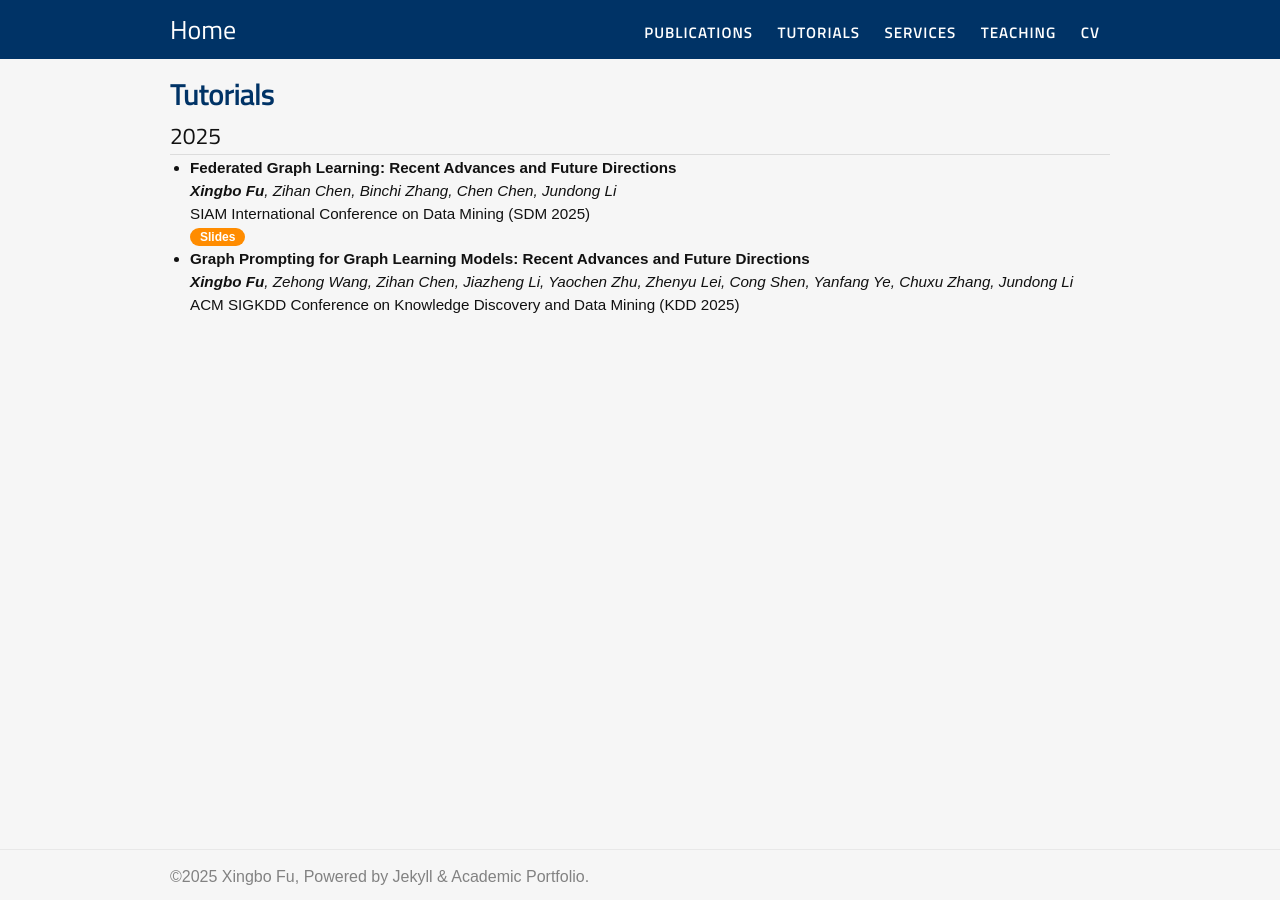
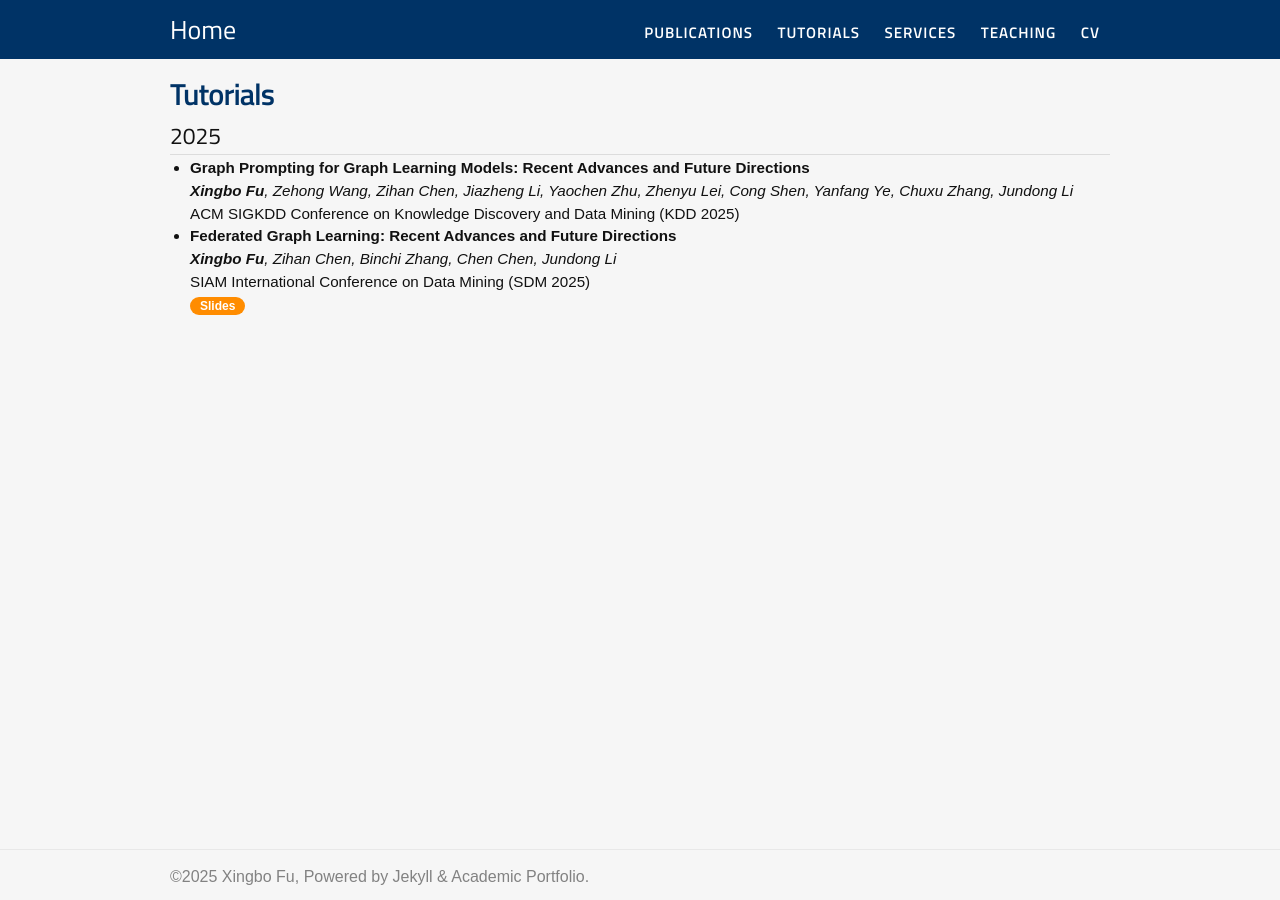
Before and after one commit to xbfu/xbfu.github.io, a Jekyll site: the page built from tutorials.md, in a window 1280 px wide. Built offline with Jekyll 4.4.1, drawn with Linux system fonts in a browser that asks for light colours; nearby versions of some CDN libraries.

Commit message:
Update tutorials.md

```diff
--- a/tutorials.md
+++ b/tutorials.md
@@ -8,15 +8,15 @@ subtitle: Tutorials - Xingbo Fu
 <h2>2025</h2>
 <ul>
 	<li>
+		<b>Graph Prompting for Graph Learning Models: Recent Advances and Future Directions</b><br>
+		<i><b>Xingbo Fu</b>, Zehong Wang, Zihan Chen, Jiazheng Li, Yaochen Zhu, Zhenyu Lei, Cong Shen, Yanfang Ye, Chuxu Zhang, Jundong Li</i><br>
+		ACM SIGKDD Conference on Knowledge Discovery and Data Mining (KDD 2025)<br>
+	</li>
+	<li>
 		<b>Federated Graph Learning: Recent Advances and Future Directions</b><br>
 		<i><b>Xingbo Fu</b>, Zihan Chen, Binchi Zhang, Chen Chen, Jundong Li</i><br>
 		SIAM International Conference on Data Mining (SDM 2025)<br>
         	<a href="Federated Graph Learning (SDM Tutorial).pdf"><div class="slides">Slides</div></a>
 	</li>
-	<li>
-		<b>Graph Prompting for Graph Learning Models: Recent Advances and Future Directions</b><br>
-		<i><b>Xingbo Fu</b>, Zehong Wang, Zihan Chen, Jiazheng Li, Yaochen Zhu, Zhenyu Lei, Cong Shen, Yanfang Ye, Chuxu Zhang, Jundong Li</i><br>
-		ACM SIGKDD Conference on Knowledge Discovery and Data Mining (KDD 2025)<br>
-	</li>
 
 </ul>
```
